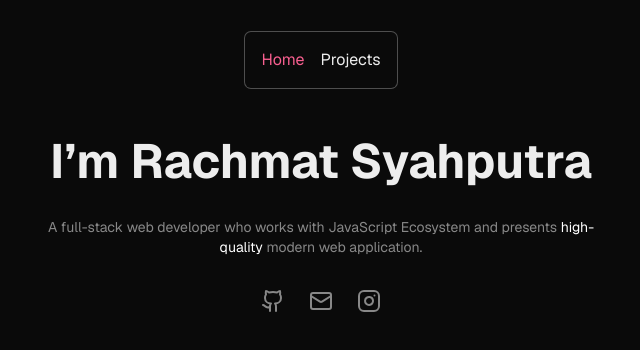
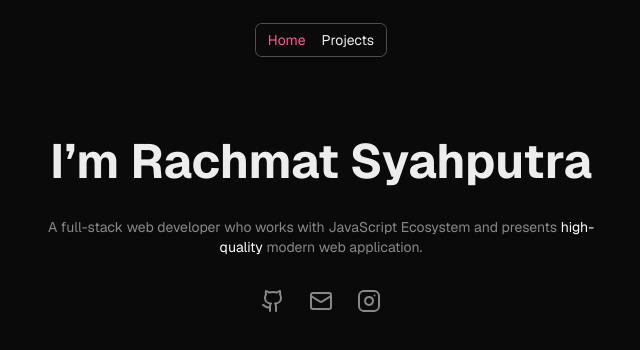
Before and after one commit to rach-syahputra/personal-website, a Next.js app: page / in a window 1280 px wide. Shown: the top 350 px of the page, without its empty margins (319-959 px from the left). Built offline with nearby package versions, Linux system fonts and the light colour scheme.

Commit message:
implement navbar functionality

```diff
--- a/src/app/globals.css
+++ b/src/app/globals.css
@@ -5,6 +5,7 @@
 html {
   overflow-x: hidden;
   overflow-y: scroll;
+  scroll-behavior: smooth;
 }
 
 body {
--- a/src/components/nav-link.tsx
+++ b/src/components/nav-link.tsx
@@ -1,23 +1,32 @@
+import { Dispatch, SetStateAction } from 'react'
 import { cn } from '@/lib/utils'
 import Link from 'next/link'
 
 interface NavLinkProps {
   href: string
   active?: boolean
+  id: number
+  setActive: Dispatch<SetStateAction<number>>
   children: React.ReactNode
 }
 
 export default function NavLink({
   href,
   active = false,
+  id,
+  setActive,
   children
 }: NavLinkProps) {
   return (
     <Link
       href={href}
-      className={cn('transition-all duration-300 ease-out hover:text-white', {
-        'text-primary hover:text-primary': active
-      })}
+      onClick={() => setActive(id)}
+      className={cn(
+        'text-sm transition-all duration-300 ease-out hover:text-white',
+        {
+          'text-primary hover:text-primary': active
+        }
+      )}
     >
       {children}
     </Link>
--- a/src/components/navbar.tsx
+++ b/src/components/navbar.tsx
@@ -1,17 +1,67 @@
+'use client'
+
+import { useEffect, useState } from 'react'
 import NavLink from './nav-link'
+import { cn } from '@/lib/utils'
 
 export default function Navbar() {
+  const navlinks = [
+    {
+      id: 1,
+      name: 'Home',
+      href: '#home'
+    },
+    {
+      id: 2,
+      name: 'Projects',
+      href: '#projects'
+    }
+  ]
+
+  const [active, setActive] = useState<number>(1)
+  const [show, setShow] = useState(true)
+  const [lastScrollY, setLastScrollY] = useState(0)
+
+  const controlNavbar = () => {
+    if (window.scrollY > lastScrollY) {
+      setShow(false)
+    } else {
+      setShow(true)
+    }
+
+    setLastScrollY(window.scrollY)
+  }
+
+  useEffect(() => {
+    window.addEventListener('scroll', controlNavbar)
+
+    return () => {
+      window.removeEventListener('scroll', controlNavbar)
+    }
+  }, [lastScrollY])
+
   return (
-    <nav className='max-w-default fixed top-6 flex w-full items-center justify-center lg:top-8'>
-      <ul className='shadow-default flex gap-4 rounded-md p-4'>
-        <li>
-          <NavLink href='#' active>
-            Home
-          </NavLink>
-        </li>
-        <li>
-          <NavLink href='#'>Projects</NavLink>
-        </li>
+    <nav
+      className={cn(
+        'fixed top-6 z-10 hidden w-full max-w-default items-center justify-center opacity-0 transition-all delay-100 duration-300 ease-in-out',
+        {
+          'flex opacity-100': show
+        }
+      )}
+    >
+      <ul className='flex h-8 items-center gap-4 rounded-md bg-dark bg-opacity-90 px-3 shadow-default'>
+        {navlinks.map((navlink) => (
+          <li key={navlink.id}>
+            <NavLink
+              href={navlink.href}
+              active={active === navlink.id}
+              id={navlink.id}
+              setActive={setActive}
+            >
+              {navlink.name}
+            </NavLink>
+          </li>
+        ))}
       </ul>
     </nav>
   )
--- a/src/components/section.tsx
+++ b/src/components/section.tsx
@@ -1,13 +1,15 @@
 import { cn } from '@/lib/utils'
 
 interface SectionProps {
+  id?: string
   className?: string
   children: React.ReactNode
 }
 
-export default function Section({ className, children }: SectionProps) {
+export default function Section({ id, className, children }: SectionProps) {
   return (
     <section
+      id={id}
       className={cn(
         'flex w-full flex-col items-center justify-center gap-8 px-4 md:px-0',
         className
```
